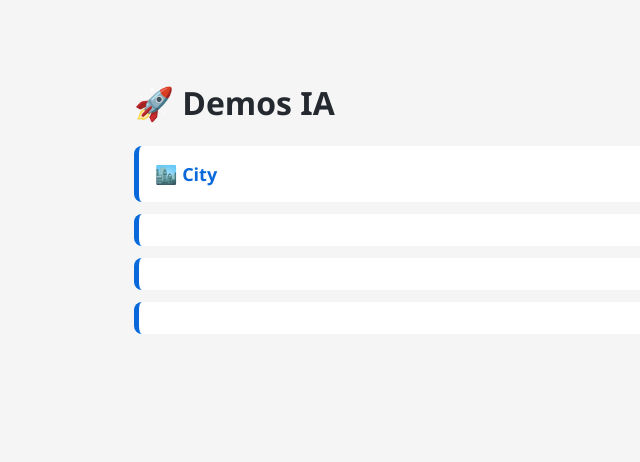
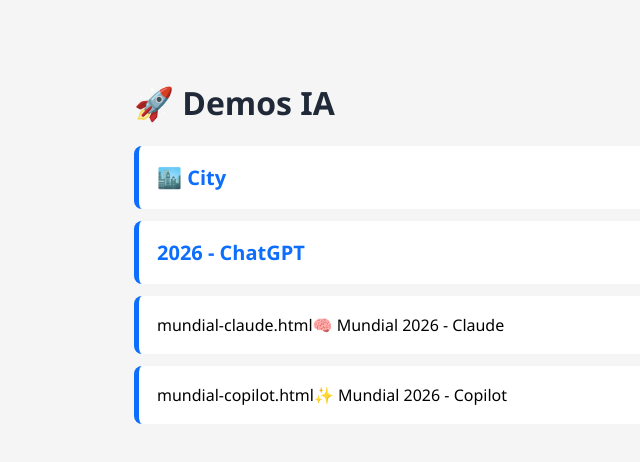
Before and after one commit to PakoRho/DemosIA, a plain HTML site: page index.html in a window 1280 px wide. Shown: the whole page, without its empty margins (56-696 px from the left). Drawn offline with Linux system fonts and the light colour scheme.

Commit message:
Refactor HTML styles and fix link references

```diff
--- a/index.html
+++ b/index.html
@@ -4,32 +4,37 @@
     <meta charset="UTF-8">
     <meta name="viewport" content="width=device-width, initial-scale=1.0">
     <title>Demos IA</title>
+
     <style>
         body {
             font-family: Segoe UI, Arial, sans-serif;
             max-width: 900px;
             margin: 40px auto;
             padding: 20px;
-            background-color: #f5f5f5;
+            background: #f5f5f5;
         }
 
         h1 {
-            color: #24292f;
+            color: #1f2937;
         }
 
         .demo {
             background: white;
-            padding: 16px;
+            padding: 18px;
             margin: 12px 0;
             border-radius: 8px;
-            border-left: 5px solid #0969da;
+            border-left: 5px solid #0d6efd;
         }
 
-        a {
+        .demo a {
             text-decoration: none;
-            color: #0969da;
-            font-weight: bold;
-            font-size: 18px;
+            color: #0d6efd;
+            font-size: 20px;
+            font-weight: 600;
+        }
+
+        .demo a:hover {
+            text-decoration: underline;
         }
     </style>
 </head>
@@ -38,25 +43,19 @@
 <h1>🚀 Demos IA</h1>
 
 <div class="demo">
-    <a href="City.html">🏙️ City</a>
+    <a href="city.html">🏙️ City</a>
 </div>
 
 <div class="demo">
-    <a hreffia%20Datos%20Mundial%202026%20ChatGPT.html
-        🤖 Mundial 2026 - ChatGPT
-    </a>
+    <a href="mundial-chatgpt.html">2026 - ChatGPT</a>
 </div>
 
 <div class="demo">
-    <afografia%20Datos%20Mundial%202026%20Claude.html
-        🧠 Mundial 2026 - Claude
-    </a>
+    mundial-claude.html🧠 Mundial 2026 - Claude</a>
 </div>
 
 <div class="demo">
-    <afografia%20Datos%20Mundial%202026%20Copilot.html
-        ✨ Mundial 2026 - Copilot
-    </a>
+    mundial-copilot.html✨ Mundial 2026 - Copilot</a>
 </div>
 
 </body>
```
